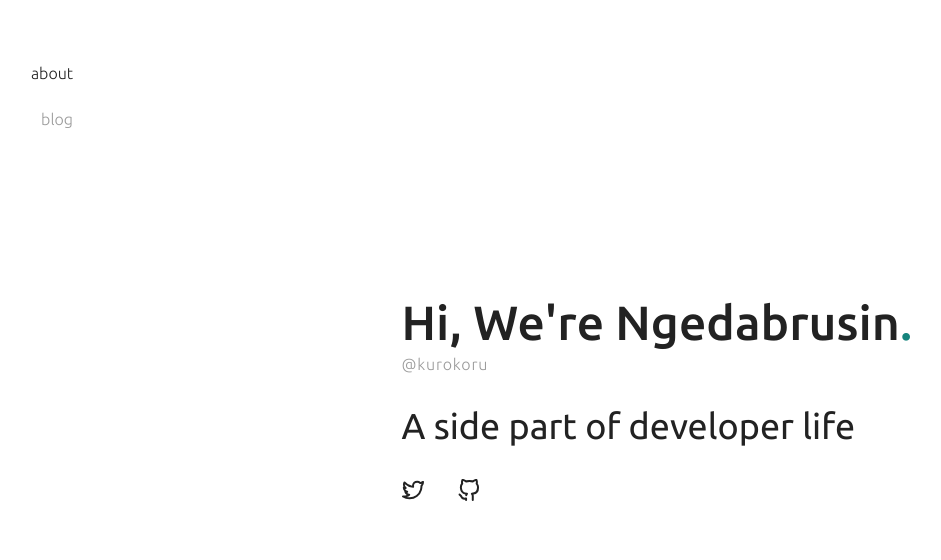
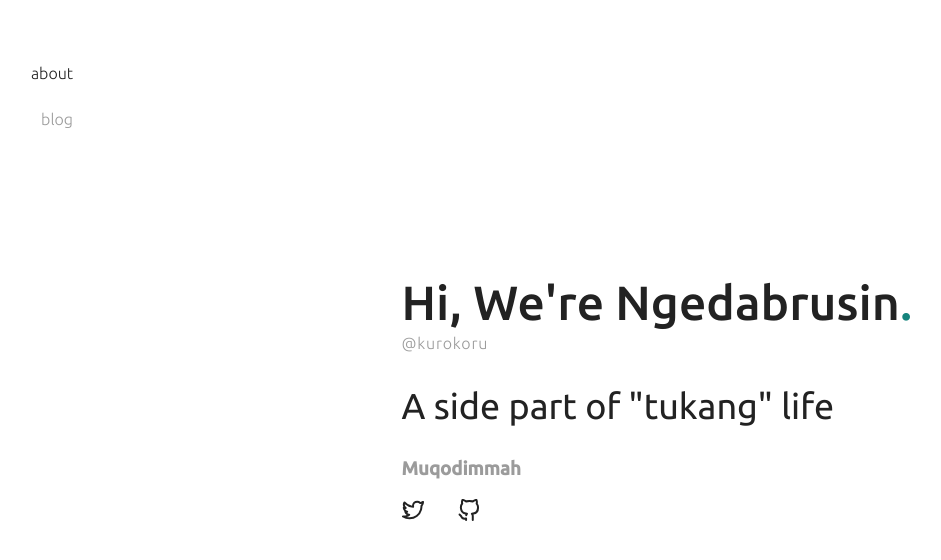
Before and after one commit to kurokoru/blog, a Next.js app: page / in a window 1280 px wide. Shown: the top 560 px of the page, without its empty margins (39-980 px from the left). Built offline with nearby package versions, Linux system fonts and the light colour scheme.

Commit message:
menyusun kata tanpa makna

```diff
--- a/content/posts/welcome.mdx
+++ b/content/posts/welcome.mdx
@@ -15,6 +15,8 @@ Seperti rumput yang bergoyang diterpa angin. Kadang percakapan tidak mempunyai a
 Menuju timur bertemu di barat. Kepastian hanya milik yang Memiliki. Saya hanya meminjamnya sesuai kesepakatan.
 ## Translate by keyboard
 Bahasanya sangat beragam. Sedang belajar bahasa Belanda, namun ingin menulis dalam bahasa yang rapi seperti Ivan Lanin.
-Mungkin dengan menulis akan membuat alur berfikir yang lebih tertata.
+Mungkin dengan menulis maka jiwa menjadi abadi dalam kata. Menemukan kedamaian dalam bicara. Menjadi tenang dalam bersikap.
 ## How i met your mother
-Dalam sebuah perjalanan adakalanya perjumpaan yang tiada disengaja. Mempunyai akun twitter @kurokoru. Mungkin ada kesempatan untuk bertemu.
+Dalam sebuah perjalanan adakalanya perjumpaan yang tiada disengaja. Mempunyai akun twitter @kurokoru.
+Sudah tidak ada sumur diladang. Tapi selalu ada segelas teh dan lapangnya hati(selalu diusahakan) dalam kesempatan pertemuan.
+Terakhir terimakasih telah datang. Tidak ada semoga berkenan.
--- a/src/pages/index.tsx
+++ b/src/pages/index.tsx
@@ -16,7 +16,8 @@ export default function Index() {
             Hi, We're Ngedabrusin<span className="fancy">.</span>
           </h1>
           <span className="handle">@kurokoru</span>
-          <h2>A side part of developer life</h2>
+          <h2>A side part of "tukang" life</h2>
+          <h3><a href="/posts/welcome">Muqodimmah</a></h3>
           <SocialList />
         </div>
       </div>
```
